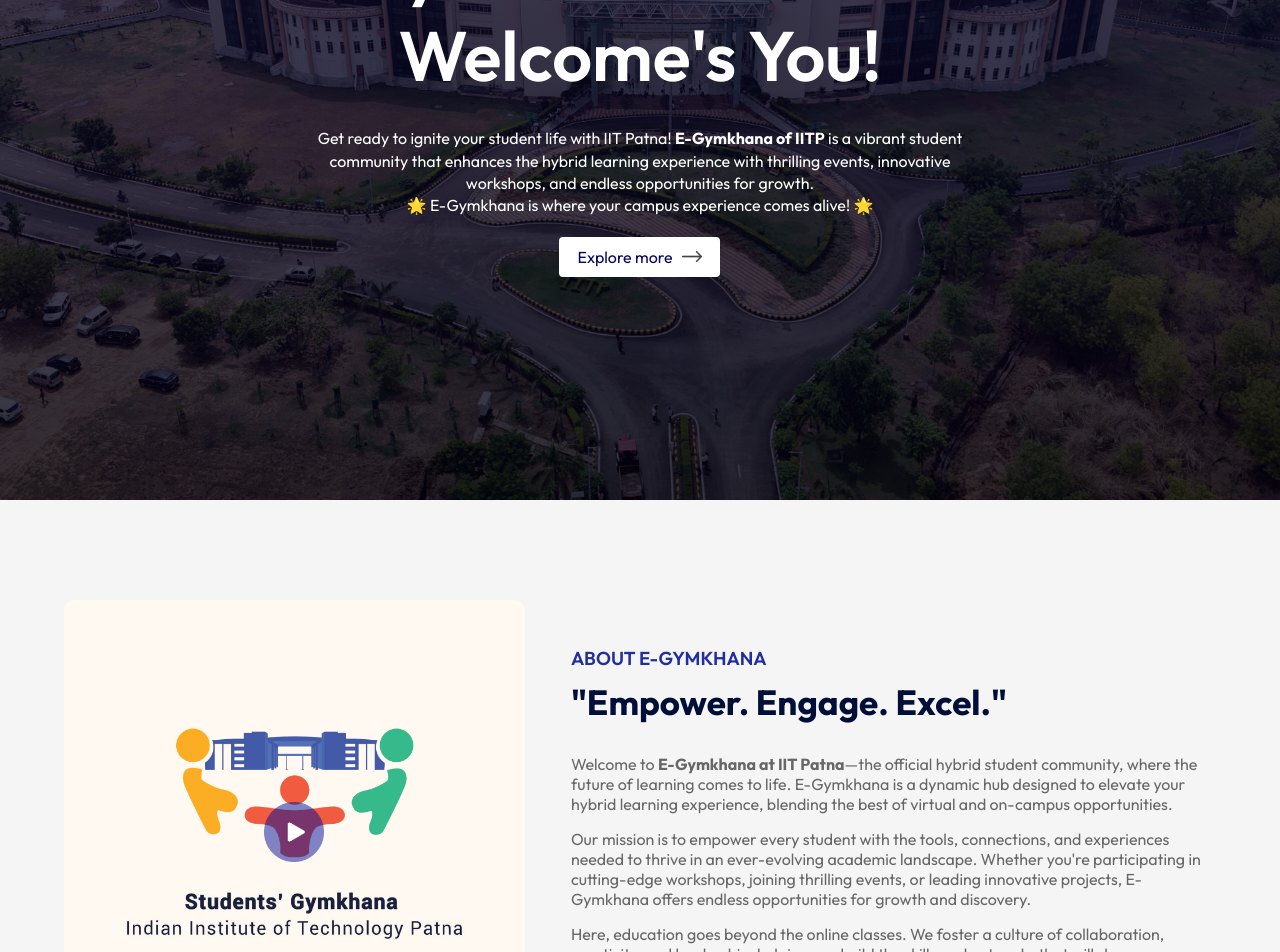
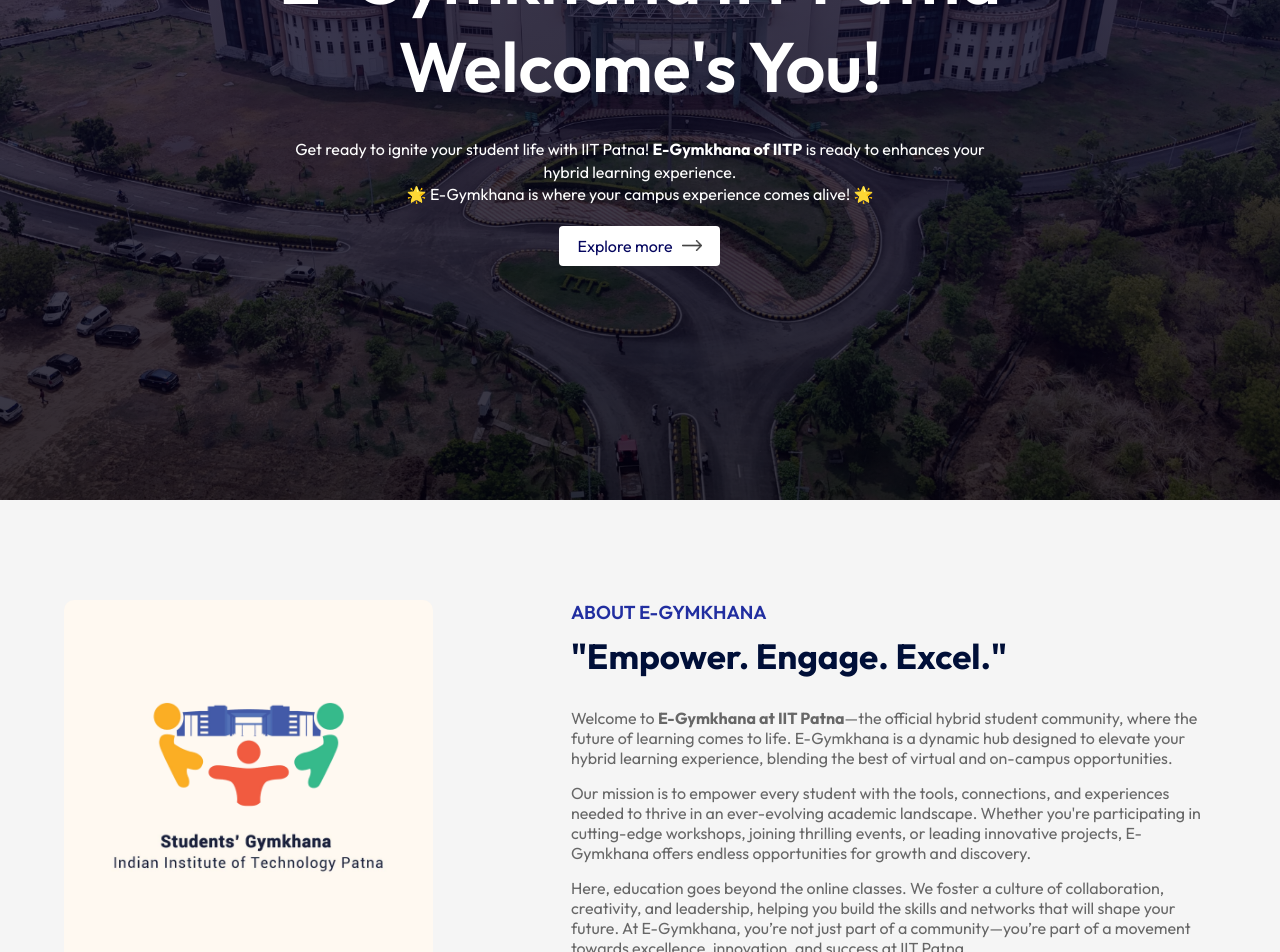
Before and after one commit to aditya-ghosh2992/e-iitp, a React (Vite) app: page / in a window 1280 px wide. Shown: the part 300-1252 px from the top of the page. Built offline with nearby package versions, Linux system fonts and the light colour scheme.

Commit message:
general content update

```diff
--- a/package.json
+++ b/package.json
@@ -29,5 +29,9 @@
     "eslint-plugin-react-hooks": "^4.6.2",
     "eslint-plugin-react-refresh": "^0.4.7",
     "vite": "^5.3.1"
-  }
+  },
+  "description": "",
+  "main": "vite.config.js",
+  "author": "",
+  "license": "ISC"
 }
--- a/src/App.jsx
+++ b/src/App.jsx
@@ -10,6 +10,7 @@
 import Register from './Components/Register/Register';
 import Gallery from './Components/Gallery/Gallery'; // Import Gallery component
 import Registrationform from './Components/Registrationform/RegistrationForm';
+
 const App = () => {
   return (
     <Router>
--- a/src/Components/About/About.css
+++ b/src/Components/About/About.css
@@ -13,7 +13,8 @@
     flex-basis: 56%;
 }
 .about-img{
-    width: 100%;
+    width: 80%;
+    height: 50%;
     border-radius: 10px;
 }
 .play-icon{
--- a/src/Components/About/About.jsx
+++ b/src/Components/About/About.jsx
@@ -8,7 +8,7 @@
     <div className='about'>
         <div className="about-left">
             <img src={about2_img} alt="" className='about-img' />
-            <img src={play_icon} alt="" className='play-icon'/>
+            {/* <img src={play_icon} alt="" className='play-icon'/> */}
         </div>
         <div className="about-right">
             <h3>ABOUT E-GYMKHANA</h3>
--- a/src/Components/Hero/Hero.jsx
+++ b/src/Components/Hero/Hero.jsx
@@ -15,7 +15,7 @@
           E-Gymkhana IIT Patna<br/>
           <span className='typing'>Welcome's  You!</span>
         </h1>
-        <p>Get ready to ignite your student life with IIT Patna! <b>E-Gymkhana of IITP</b> is a vibrant student community that enhances the hybrid learning experience with thrilling events, innovative workshops, and endless opportunities for growth. <br />🌟 E-Gymkhana is where your campus experience comes alive! 🌟</p>
+        <p>Get ready to ignite your student life with IIT Patna! <b>E-Gymkhana of IITP</b> is ready to enhances your hybrid learning experience. <br />🌟 E-Gymkhana is where your campus experience comes alive! 🌟</p>
         <button className='btn' onClick={handleExploreMore}>
           Explore more <img src={dark_arrow} alt="Arrow icon" />
         </button>
--- a/src/Components/Navbar/Navbar.jsx
+++ b/src/Components/Navbar/Navbar.jsx
@@ -1,7 +1,7 @@
 import React, { useState } from 'react';
 import { NavLink, useNavigate } from 'react-router-dom';
 import './Navbar.css';
-import iitp_logo from '../../assets/logo.png';
+import iitp_logo from '../../assets/logo1.png';
 
 const Navbar = () => {
   const [isOpen, setIsOpen] = useState(false);
```
Also changed, not shown: 1 other file (tests, documents, lock files or other folders).
